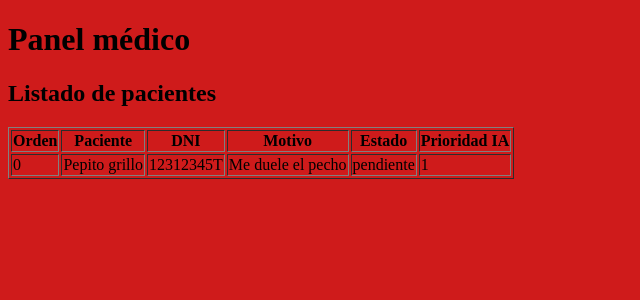
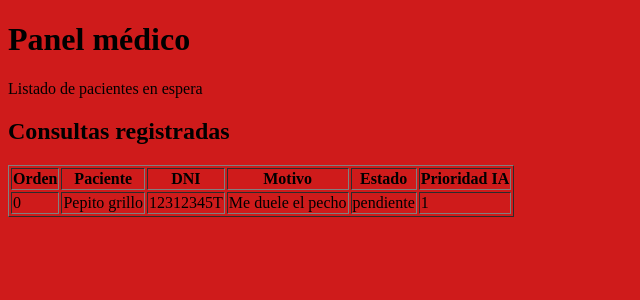
Before and after one commit to mmarinoa/tfc-backend-triaje, a Django app: template triaje/templates/triaje/panel_medico.html in a window 1280 px wide. Shown: the top 300 px of the page, without its empty margins (0-640 px from the left). Run offline with Django 5.2, Linux system fonts and the light colour scheme; the template is opened without the code that fills it: values that come from a table or form of the project are taken from there, others are empty; data comes from the database, SQL or seed files in the repository.

Commit message:
Panel html estilizado para css

```diff
--- a/triaje/templates/triaje/panel_medico.html
+++ b/triaje/templates/triaje/panel_medico.html
@@ -7,9 +7,15 @@
     <link rel="stylesheet" href="{% static 'triaje/panel_medico.css' %}">
 </head>
 <body>
+    <div class="contenedor">
+        <header>
             <h1>Panel médico</h1>
+            <p>Listado de pacientes en espera</p>
+        </header>
 
-    <h2>Listado de pacientes</h2>
+        <main>
+            <section>
+                <h2>Consultas registradas</h2>
 
                 <table border="1">
                     <thead>
@@ -39,5 +45,8 @@
                         {% endfor %}
                     </tbody>
                 </table>
+            </section>
+        </main>
+    </div>
 </body>
 </html>
```
Lines whose indentation alone changed are shown as unchanged.
